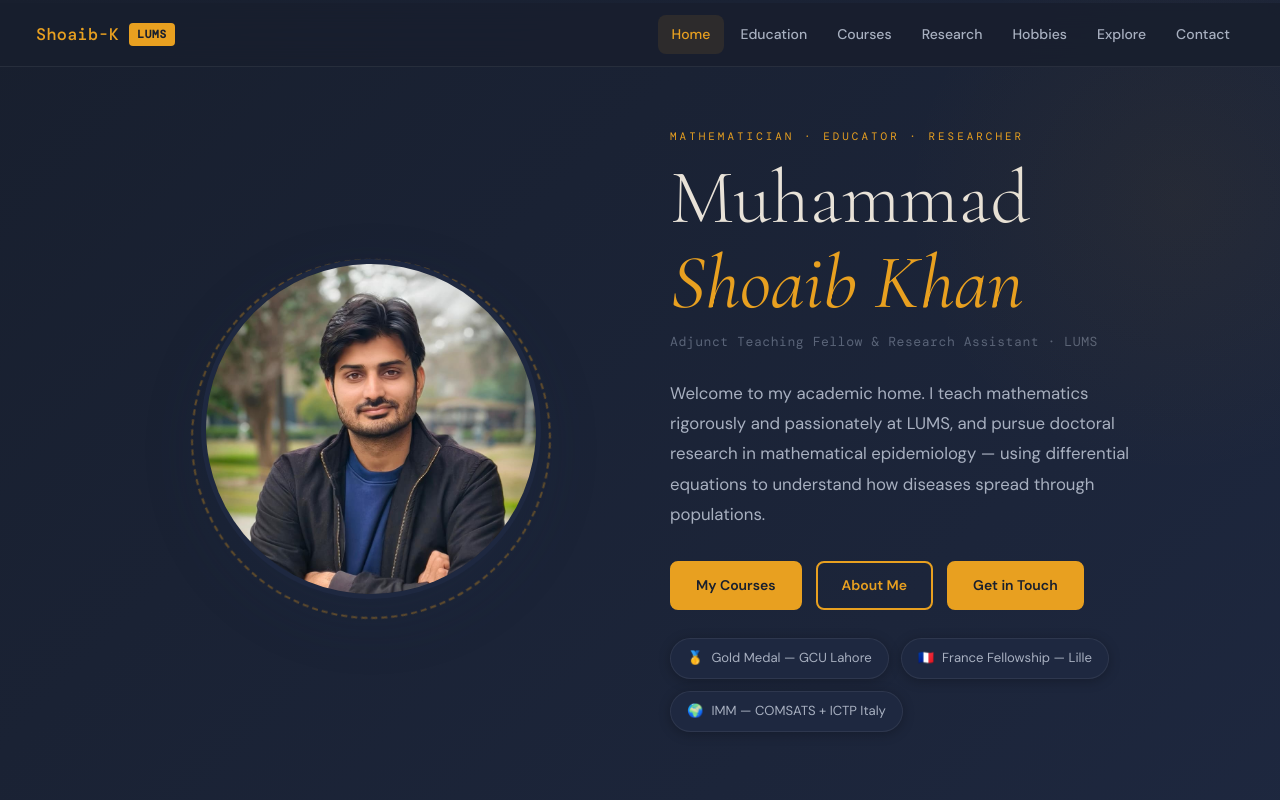
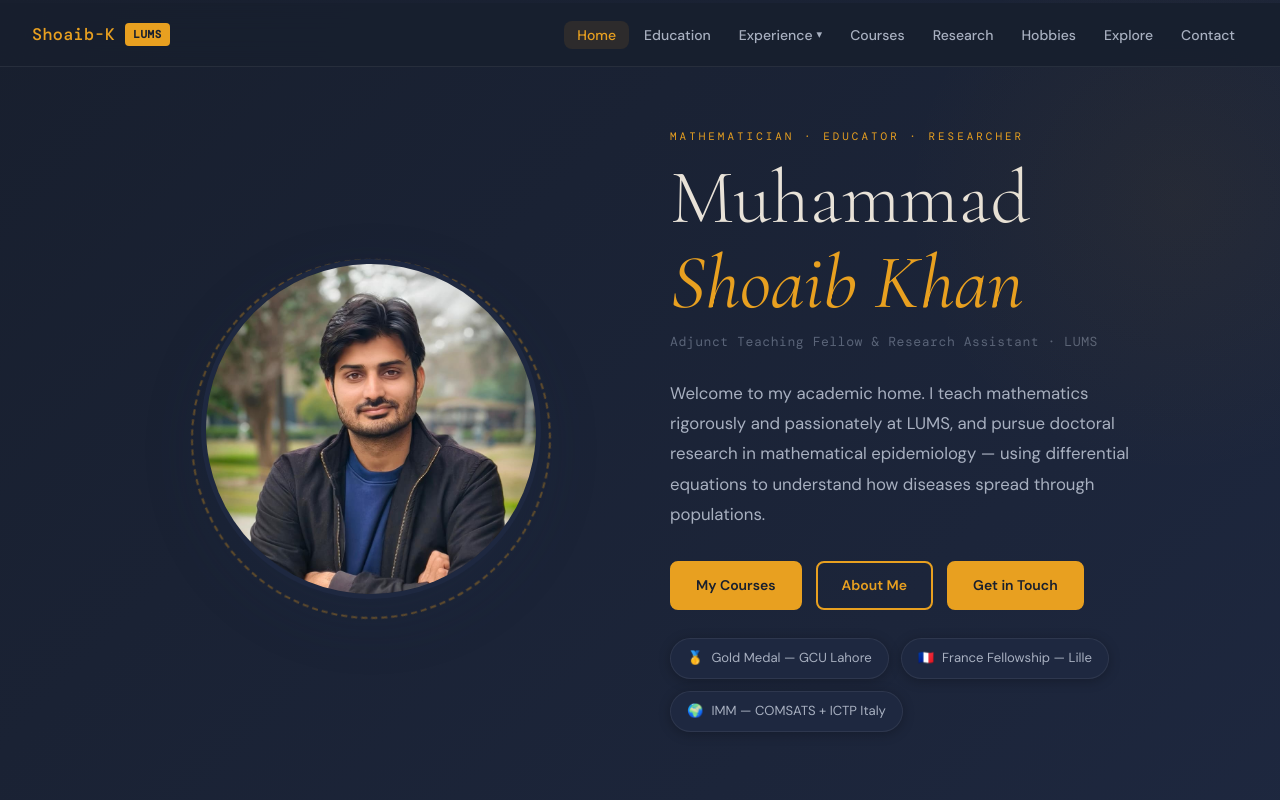
Before and after one commit to mathwithshoaib/mathwithshoaib-next, a Next.js app: page / in a window 1280 px wide. Shown: the top 800 px of the page. Built offline with nearby package versions, Linux system fonts and the light colour scheme; a web font is replaced by a local one.

Commit message:
updated the navbar

```diff
--- a/app/components/Navbar.jsx
+++ b/app/components/Navbar.jsx
@@ -1,53 +1,119 @@
 'use client';
 import Link from 'next/link';
-import { useState } from 'react';
+import { useState, useEffect, useRef } from 'react';
+import styles from './Navbar.module.css';
+
+/* NAV ITEMS — add/remove pages here only */
+const NAV = [
+  { href: '/',          label: 'Home',      page: 'home' },
+  { href: '/education', label: 'Education', page: 'education' },
+  {
+    label: 'Experience', page: 'experience',
+    children: [
+      { href: '/experience/instructor', label: '👨‍🏫 As Instructor' },
+      { href: '/experience/ta',         label: '📋 As Teaching Assistant' },
+    ],
+  },
+  { href: '/courses',  label: 'Courses',   page: 'courses' },
+  { href: '/research', label: 'Research',  page: 'research' },
+  { href: '/hobbies',  label: 'Hobbies',   page: 'hobbies' },
+  { href: '/explore',  label: 'Explore',   page: 'explore' },
+  { href: '/contact',  label: 'Contact',   page: 'contact' },
+];
 
 export default function Navbar({ activePage = 'home' }) {
-  const [menuOpen, setMenuOpen] = useState(false);
-  const [expOpen, setExpOpen] = useState(false);
+  const [menuOpen,  setMenuOpen]  = useState(false);
+  const [dropOpen,  setDropOpen]  = useState(false);
+  const dropRef = useRef(null);
 
-  const closeMenu = () => { setMenuOpen(false); setExpOpen(false); };
+  /* Close dropdown when clicking outside */
+  useEffect(() => {
+    function handler(e) {
+      if (dropRef.current && !dropRef.current.contains(e.target)) {
+        setDropOpen(false);
+      }
+    }
+    document.addEventListener('mousedown', handler);
+    return () => document.removeEventListener('mousedown', handler);
+  }, []);
+
+  /* Prevent body scroll when mobile menu is open */
+  useEffect(() => {
+    document.body.style.overflow = menuOpen ? 'hidden' : '';
+    return () => { document.body.style.overflow = ''; };
+  }, [menuOpen]);
+
+  const closeAll = () => { setMenuOpen(false); setDropOpen(false); };
 
   return (
-    <nav style={{
-      position:'fixed', top:'3px', left:0, right:0, zIndex:1000,
-      height:'var(--nav-h)', background:'rgba(24,31,46,0.92)',
-      backdropFilter:'blur(20px)', borderBottom:'1px solid var(--border)',
-      display:'flex', alignItems:'center', padding:'0 36px'
-    }}>
-      <Link href="/" style={{
-        fontFamily:'var(--fm)', fontSize:'1.05rem', fontWeight:500,
-        color:'var(--amber)', letterSpacing:'.02em',
-        marginRight:'auto', display:'flex', alignItems:'center', gap:'10px'
-      }}>
-        Shoaib-K{' '}
-        <span style={{background:'var(--amber)',color:'var(--bg)',fontSize:'.7rem',padding:'2px 8px',borderRadius:'4px',letterSpacing:'.06em',fontWeight:600}}>
-          LUMS
-        </span>
-      </Link>
+    <>
+      <nav className={styles.nav}>
+        {/* LOGO */}
+        <Link href="/" className={styles.logo} onClick={closeAll}>
+          Shoaib-K
+          <span className={styles.badge}>LUMS</span>
+        </Link>
 
-      <div style={{display:'flex', alignItems:'center', gap:'2px'}}>
-        {[
-          {href:'/', label:'Home', page:'home'},
-          {href:'/education', label:'Education', page:'education'},
-          {href:'/courses', label:'Courses', page:'courses'},
-          {href:'/research', label:'Research', page:'research'},
-          {href:'/hobbies', label:'Hobbies', page:'hobbies'},
-          {href:'/explore', label:'Explore', page:'explore'},
-          {href:'/contact', label:'Contact', page:'contact'},
-        ].map(({href,label,page}) => (
-          <Link key={page} href={href} style={{
-            display:'inline-flex', alignItems:'center',
-            fontFamily:'var(--fb)', fontSize:'.875rem', fontWeight:500,
-            color: activePage===page ? 'var(--amber)' : 'var(--text2)',
-            background: activePage===page ? 'rgba(232,160,32,0.10)' : 'transparent',
-            padding:'7px 14px', borderRadius:'8px',
-            transition:'all .18s', whiteSpace:'nowrap'
-          }}>
-            {label}
-          </Link>
-        ))}
-      </div>
-    </nav>
+        {/* DESKTOP LINKS */}
+        <div className={`${styles.links} ${menuOpen ? styles.open : ''}`}>
+          {NAV.map(item => {
+            /* Dropdown item */
+            if (item.children) {
+              const isActive = activePage === item.page;
+              return (
+                <div key={item.label} className={styles.item} ref={dropRef}>
+                  <button
+                    className={`${styles.link} ${isActive ? styles.active : ''}`}
+                    onClick={() => setDropOpen(o => !o)}
+                    aria-expanded={dropOpen}
+                  >
+                    {item.label}
+                    <span className={`${styles.arrow} ${dropOpen ? styles.arrowOpen : ''}`}>▾</span>
+                  </button>
+                  {dropOpen && (
+                    <div className={styles.dropdown}>
+                      {item.children.map(c => (
+                        <Link key={c.href} href={c.href} onClick={closeAll}>
+                          {c.label}
+                        </Link>
+                      ))}
+                    </div>
+                  )}
+                </div>
+              );
+            }
+
+            /* Plain link */
+            const isActive = activePage === item.page;
+            return (
+              <div key={item.page} className={styles.item}>
+                <Link
+                  href={item.href}
+                  className={`${styles.link} ${isActive ? styles.active : ''}`}
+                  onClick={closeAll}
+                >
+                  {item.label}
+                </Link>
+              </div>
+            );
+          })}
+        </div>
+
+        {/* HAMBURGER */}
+        <button
+          className={`${styles.hamburger} ${menuOpen ? styles.hamActive : ''}`}
+          onClick={() => setMenuOpen(o => !o)}
+          aria-label="Toggle menu"
+          aria-expanded={menuOpen}
+        >
+          <span /><span /><span />
+        </button>
+      </nav>
+
+      {/* MOBILE BACKDROP */}
+      {menuOpen && (
+        <div className={styles.backdrop} onClick={closeAll} />
+      )}
+    </>
   );
 }
--- a/app/components/Navbar.module.css
+++ b/app/components/Navbar.module.css
@@ -1,71 +1,244 @@
+/* ═══════════════════════════════════════════════════
+   Navbar.module.css
+   Applied by Navbar.jsx via CSS Modules.
+   Desktop: fixed top bar, horizontal links, hover dropdown.
+   Mobile (≤860px): hamburger → full-screen slide-down panel.
+   ═══════════════════════════════════════════════════ */
+
+/* ── Shell ── */
 .nav {
-  position: fixed; top: 3px; left: 0; right: 0; z-index: 1000;
+  position: fixed;
+  top: 3px; left: 0; right: 0;
+  z-index: 1000;
   height: var(--nav-h);
-  background: rgba(24,31,46,0.92);
-  backdrop-filter: blur(20px);
+  background: rgba(24, 31, 46, 0.94);
+  backdrop-filter: blur(22px);
+  -webkit-backdrop-filter: blur(22px);
   border-bottom: 1px solid var(--border);
-  display: flex; align-items: center; padding: 0 36px; gap: 0;
+  display: flex;
+  align-items: center;
+  padding: 0 32px;
+  gap: 0;
 }
+
+/* ── Logo ── */
 .logo {
-  font-family: var(--fm); font-size: 1.05rem; font-weight: 500;
-  color: var(--amber); letter-spacing: .02em;
-  margin-right: auto; display: flex; align-items: center; gap: 10px;
+  font-family: var(--fm);
+  font-size: 1.05rem;
+  font-weight: 500;
+  color: var(--amber);
+  letter-spacing: .02em;
+  margin-right: auto;
+  display: flex;
+  align-items: center;
+  gap: 10px;
   text-decoration: none;
+  flex-shrink: 0;
 }
 .badge {
-  background: var(--amber); color: var(--bg);
-  font-size: .7rem; padding: 2px 8px; border-radius: 4px;
-  letter-spacing: .06em; font-weight: 600;
+  background: var(--amber);
+  color: var(--bg);
+  font-size: .68rem;
+  padding: 2px 8px;
+  border-radius: 4px;
+  letter-spacing: .06em;
+  font-weight: 700;
 }
-.links { display: flex; align-items: center; gap: 2px; }
-.item { position: relative; }
+
+/* ── Desktop link strip ── */
+.links {
+  display: flex;
+  align-items: center;
+  gap: 2px;
+}
+.item {
+  position: relative;
+}
+
+/* Link / button shared style */
 .link {
-  display: inline-flex; align-items: center; gap: 4px;
-  font-family: var(--fb); font-size: .875rem; font-weight: 500;
-  color: var(--text2); padding: 7px 14px; border-radius: 8px;
-  transition: all .18s; cursor: pointer; white-space: nowrap;
+  display: inline-flex;
+  align-items: center;
+  gap: 4px;
+  font-family: var(--fb);
+  font-size: .875rem;
+  font-weight: 500;
+  color: var(--text2);
+  padding: 7px 13px;
+  border-radius: 8px;
+  transition: color .18s, background .18s;
+  cursor: pointer;
+  white-space: nowrap;
   text-decoration: none;
+  background: transparent;
+  border: none;
+  line-height: 1;
 }
-.link:hover, .active { color: var(--amber); background: rgba(232,160,32,0.10); }
-.arrow { font-size: .6rem; margin-top: 1px; }
+.link:hover {
+  color: var(--amber);
+  background: rgba(232, 160, 32, 0.08);
+}
+.active {
+  color: var(--amber);
+  background: rgba(232, 160, 32, 0.10);
+}
+
+/* Dropdown arrow */
+.arrow {
+  font-size: .7rem;
+  display: inline-block;
+  transition: transform .2s;
+  margin-top: 1px;
+}
+.arrowOpen {
+  transform: rotate(180deg);
+}
+
+/* ── Dropdown panel ── */
 .dropdown {
-  position: absolute; top: calc(100% + 10px); left: 0;
-  min-width: 210px;
-  background: var(--bg3); border: 1px solid var(--border2);
-  border-radius: var(--radius); box-shadow: var(--shadow-lg);
-  padding: 6px; z-index: 200;
+  position: absolute;
+  top: calc(100% + 8px);
+  left: 50%;
+  transform: translateX(-50%);
+  min-width: 220px;
+  background: var(--bg3);
+  border: 1px solid var(--border2);
+  border-radius: var(--radius);
+  box-shadow: var(--shadow-lg);
+  padding: 6px;
+  z-index: 200;
+  animation: dropIn .18s ease;
+}
+@keyframes dropIn {
+  from { opacity: 0; transform: translateX(-50%) translateY(-8px); }
+  to   { opacity: 1; transform: translateX(-50%) translateY(0); }
 }
 .dropdown a {
-  display: flex; align-items: center; gap: 10px;
-  padding: 9px 14px; border-radius: 8px;
-  font-size: .875rem; color: var(--text2);
-  transition: all .15s; text-decoration: none;
+  display: flex;
+  align-items: center;
+  gap: 10px;
+  padding: 10px 14px;
+  border-radius: 8px;
+  font-size: .875rem;
+  color: var(--text2);
+  transition: background .15s, color .15s;
+  text-decoration: none;
+  white-space: nowrap;
 }
-.dropdown a:hover { background: rgba(232,160,32,0.10); color: var(--amber); }
+.dropdown a:hover {
+  background: rgba(232, 160, 32, 0.10);
+  color: var(--amber);
+}
+
+/* ── Hamburger button ── */
 .hamburger {
-  display: none; flex-direction: column; gap: 5px;
-  cursor: pointer; padding: 8px; margin-left: 8px;
-  background: none; border: none;
+  display: none;
+  flex-direction: column;
+  justify-content: center;
+  gap: 5px;
+  cursor: pointer;
+  padding: 10px 8px;
+  margin-left: 12px;
+  background: none;
+  border: none;
+  flex-shrink: 0;
 }
 .hamburger span {
-  display: block; width: 22px; height: 2px;
-  background: var(--text2); border-radius: 2px; transition: all .3s;
+  display: block;
+  width: 22px;
+  height: 2px;
+  background: var(--text2);
+  border-radius: 2px;
+  transition: transform .3s, opacity .3s, background .2s;
 }
-.hamActive span:nth-child(1) { transform: rotate(45deg) translate(5px,5px); }
-.hamActive span:nth-child(2) { opacity: 0; }
-.hamActive span:nth-child(3) { transform: rotate(-45deg) translate(5px,-5px); }
+.hamburger:hover span { background: var(--amber); }
 
-@media(max-width:860px) {
-  .links { display: none; }
+/* Animated × when open */
+.hamActive span:nth-child(1) { transform: rotate(45deg) translate(5px, 5px); }
+.hamActive span:nth-child(2) { opacity: 0; transform: scaleX(0); }
+.hamActive span:nth-child(3) { transform: rotate(-45deg) translate(5px, -5px); }
+
+/* ── Mobile backdrop ── */
+.backdrop {
+  display: none;
+}
+
+/* ═══════════════════════════
+   MOBILE ≤ 860px
+   ═══════════════════════════ */
+@media (max-width: 860px) {
+  .nav { padding: 0 20px; }
+
+  /* Hide desktop links by default */
+  .links {
+    display: none;
+  }
+
+  /* Show hamburger */
   .hamburger { display: flex; }
+
+  /* Open state — slide down from top */
   .links.open {
-    display: flex; flex-direction: column; align-items: stretch;
-    position: fixed; top: calc(var(--nav-h) + 3px); left: 0; right: 0;
-    background: var(--bg2); border-bottom: 1px solid var(--border);
-    padding: 12px 20px 20px; gap: 2px; box-shadow: var(--shadow);
+    display: flex;
+    flex-direction: column;
+    align-items: stretch;
+    position: fixed;
+    top: calc(var(--nav-h) + 3px);
+    left: 0;
+    right: 0;
+    bottom: 0;
+    overflow-y: auto;
+    background: var(--bg2);
+    border-bottom: 1px solid var(--border);
+    padding: 16px 20px 40px;
+    gap: 2px;
+    z-index: 999;
+    animation: slideDown .22s ease;
   }
+  @keyframes slideDown {
+    from { opacity: 0; transform: translateY(-12px); }
+    to   { opacity: 1; transform: translateY(0); }
+  }
+
+  /* Make links full-width on mobile */
+  .link {
+    width: 100%;
+    padding: 13px 16px;
+    font-size: .95rem;
+    border-radius: 10px;
+    justify-content: space-between;
+  }
+
+  /* Dropdown becomes an inline panel on mobile */
   .dropdown {
-    position: static; box-shadow: none; border: none;
-    background: rgba(255,255,255,.04); margin: 4px 0 4px 12px;
+    position: static;
+    transform: none;
+    box-shadow: none;
+    border: none;
+    background: rgba(255, 255, 255, 0.04);
+    border-radius: 10px;
+    margin: 4px 0 4px 8px;
+    padding: 4px;
+    animation: none;
+  }
+  .dropdown a {
+    font-size: .9rem;
+    padding: 11px 14px;
+  }
+
+  /* Backdrop visible on mobile when open */
+  .backdrop {
+    display: block;
+    position: fixed;
+    inset: 0;
+    background: rgba(0, 0, 0, 0.5);
+    z-index: 998;
+    backdrop-filter: blur(2px);
   }
 }
+
+/* Extra-small phones */
+@media (max-width: 400px) {
+  .logo { font-size: .95rem; }
+  .badge { font-size: .62rem; padding: 2px 6px; }
+}
```
